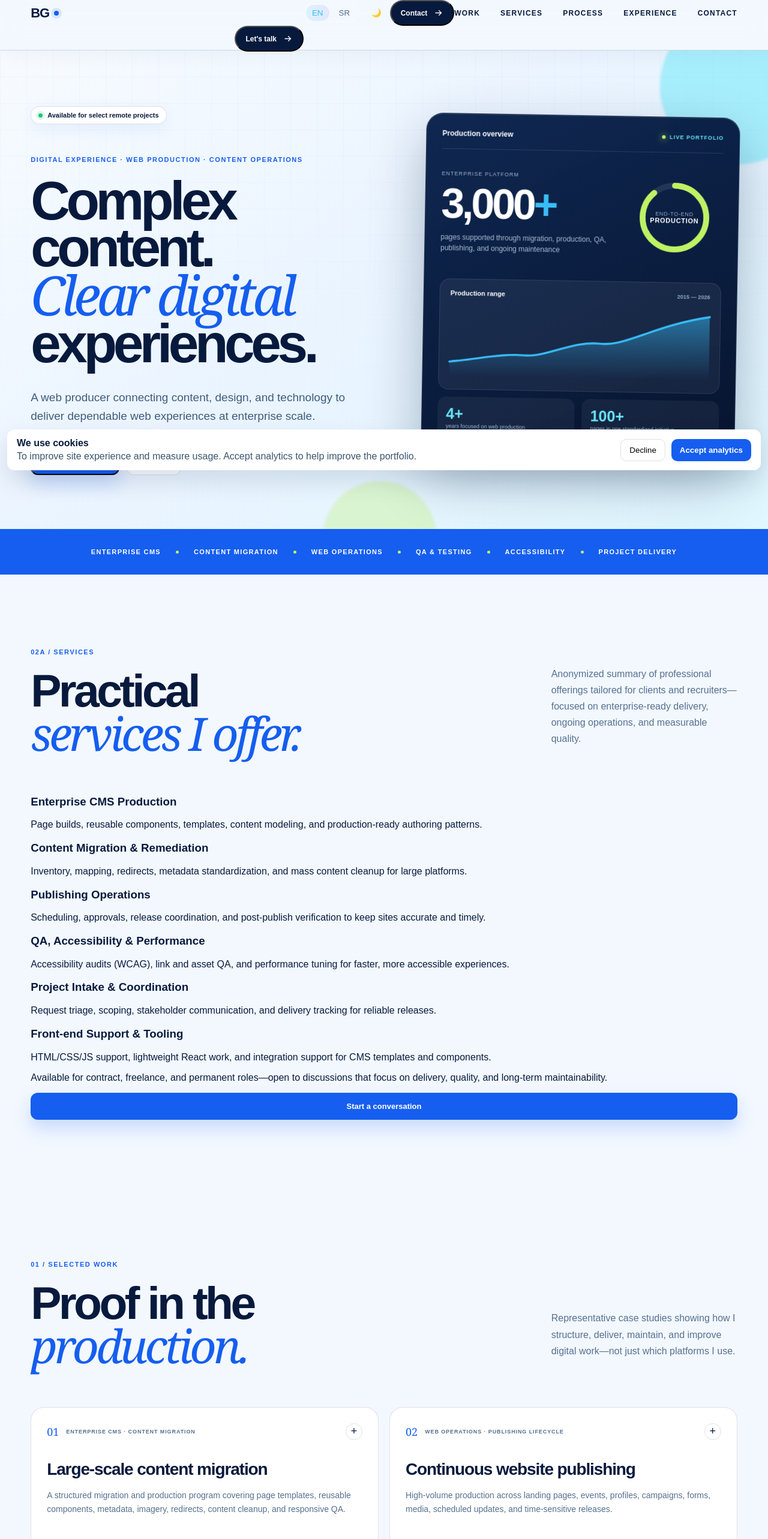
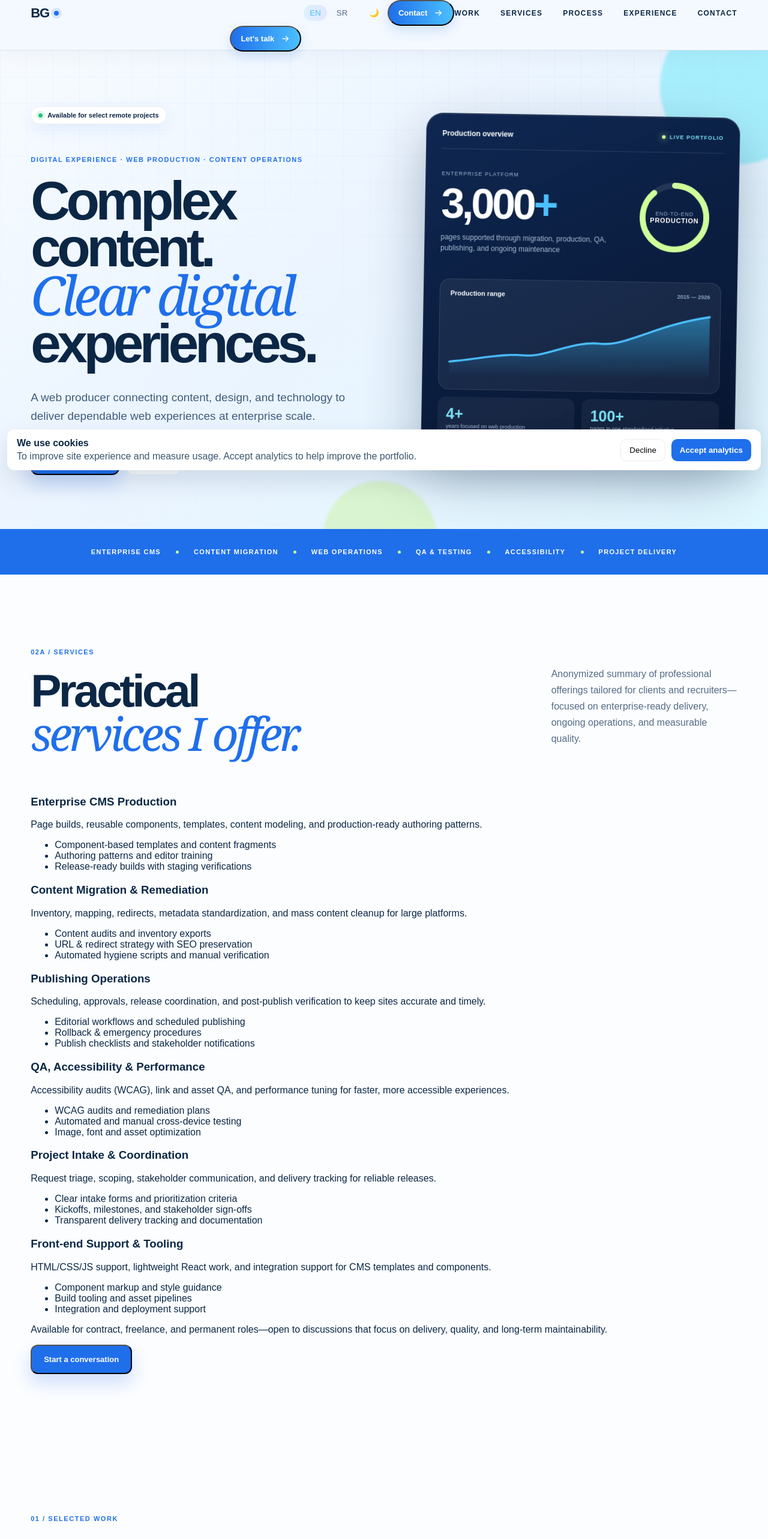
Before and after one commit to bokigolic/bojan-golic-portfolio-2026, a React (Vite) app: page / in a window 1280 px wide. Shown: the top 2566 px of the page at 60% size. Built offline with nearby package versions, Linux system fonts and the light colour scheme.

Commit message:
adding forms

```diff
--- a/src/App.jsx
+++ b/src/App.jsx
@@ -244,7 +244,14 @@ export default function Home() {
           <a href="#experience" onClick={() => setNavOpen(false)}>
             {t(locale, "nav.experience") || "Experience"}
           </a>
-          <a href="#contact" onClick={() => setNavOpen(false)}>
+          <a
+            href="#contact"
+            onClick={(e) => {
+              e.preventDefault();
+              setNavOpen(false);
+              setContactOpen(true);
+            }}
+          >
             {t(locale, "nav.contact") || "Contact"}
           </a>
         </nav>
@@ -301,6 +308,11 @@ export default function Home() {
               Page builds, reusable components, templates, content modeling, and
               production-ready authoring patterns.
             </p>
+            <ul>
+              <li>Component-based templates and content fragments</li>
+              <li>Authoring patterns and editor training</li>
+              <li>Release-ready builds with staging verifications</li>
+            </ul>
           </article>
           <article>
             <h3>Content Migration & Remediation</h3>
@@ -308,6 +320,11 @@ export default function Home() {
               Inventory, mapping, redirects, metadata standardization, and mass
               content cleanup for large platforms.
             </p>
+            <ul>
+              <li>Content audits and inventory exports</li>
+              <li>URL & redirect strategy with SEO preservation</li>
+              <li>Automated hygiene scripts and manual verification</li>
+            </ul>
           </article>
           <article>
             <h3>Publishing Operations</h3>
@@ -315,6 +332,11 @@ export default function Home() {
               Scheduling, approvals, release coordination, and post-publish
               verification to keep sites accurate and timely.
             </p>
+            <ul>
+              <li>Editorial workflows and scheduled publishing</li>
+              <li>Rollback & emergency procedures</li>
+              <li>Publish checklists and stakeholder notifications</li>
+            </ul>
           </article>
           <article>
             <h3>QA, Accessibility & Performance</h3>
@@ -322,6 +344,11 @@ export default function Home() {
               Accessibility audits (WCAG), link and asset QA, and performance
               tuning for faster, more accessible experiences.
             </p>
+            <ul>
+              <li>WCAG audits and remediation plans</li>
+              <li>Automated and manual cross-device testing</li>
+              <li>Image, font and asset optimization</li>
+            </ul>
           </article>
           <article>
             <h3>Project Intake & Coordination</h3>
@@ -329,6 +356,11 @@ export default function Home() {
               Request triage, scoping, stakeholder communication, and delivery
               tracking for reliable releases.
             </p>
+            <ul>
+              <li>Clear intake forms and prioritization criteria</li>
+              <li>Kickoffs, milestones, and stakeholder sign-offs</li>
+              <li>Transparent delivery tracking and documentation</li>
+            </ul>
           </article>
           <article>
             <h3>Front-end Support & Tooling</h3>
@@ -336,6 +368,11 @@ export default function Home() {
               HTML/CSS/JS support, lightweight React work, and integration
               support for CMS templates and components.
             </p>
+            <ul>
+              <li>Component markup and style guidance</li>
+              <li>Build tooling and asset pipelines</li>
+              <li>Integration and deployment support</li>
+            </ul>
           </article>
         </div>
         <div className="services-cta">
@@ -344,9 +381,13 @@ export default function Home() {
             discussions that focus on delivery, quality, and long-term
             maintainability.
           </p>
-          <a className="button primary" href="#contact">
+          <button
+            type="button"
+            className="button primary"
+            onClick={() => setContactOpen(true)}
+          >
             Start a conversation
-          </a>
+          </button>
         </div>
       </section>
 
@@ -555,6 +596,7 @@ export default function Home() {
             <input type="hidden" name="form-name" value="contact" />
             <input type="hidden" name="bot-field" value="" />
           </form>
+          onSecondaryClick={() => setContactOpen(true)}
         </div>
         <div className="footer-title">BG</div>
         <div className="footer-meta">
--- a/src/components/ContactModal.jsx
+++ b/src/components/ContactModal.jsx
@@ -78,8 +78,10 @@ export default function ContactModal({ open, onClose }) {
           setShowSuccessAnim(true);
         } else setStatus("error");
       } else {
-        // Fall back to normal form submit to same page (Netlify detection)
-        form.submit();
+        // No remote endpoint configured — avoid submitting the form which can
+        // cause a full page navigation. Show success state and keep modal open
+        // so the user sees confirmation. Netlify static detection keeps the
+        // hidden form in the markup.
         setStatus("success");
         setShowSuccessAnim(true);
       }
--- a/src/components/Hero.jsx
+++ b/src/components/Hero.jsx
@@ -3,6 +3,7 @@ export default function Hero({
   leadText,
   primaryLabel,
   secondaryLabel,
+  onSecondaryClick,
 }) {
   return (
     <section className="hero-modern" aria-label="Hero">
@@ -29,9 +30,14 @@ export default function Hero({
           >
             {primaryLabel}
           </button>
-          <a className="button secondary" href="#contact">
+          <button
+            type="button"
+            className="button secondary"
+            onClick={onSecondaryClick}
+            aria-label={secondaryLabel}
+          >
             {secondaryLabel}
-          </a>
+          </button>
         </div>
       </div>
 
--- a/src/portfolio.css
+++ b/src/portfolio.css
@@ -1,13 +1,13 @@
 :root {
-  --navy: #071a3d;
-  --blue: #155eef;
-  --sky: #38bdf8;
-  --cyan: #67e8f9;
-  --lime: #bef264;
-  --paper: #f3f8ff;
-  --white: #fff;
-  --muted: #56708f;
-  --border: rgba(7, 26, 61, 0.13);
+  --navy: #0b2745;
+  --blue: #1f6feb;
+  --sky: #4bc0ff;
+  --cyan: #7de3f7;
+  --lime: #cfff9a;
+  --paper: #fbfdff;
+  --white: #ffffff;
+  --muted: #556b86;
+  --border: rgba(11, 39, 69, 0.08);
 }
 
 /* Accessibility helpers */
@@ -386,11 +386,12 @@ body {
   align-items: center;
   gap: 10px;
   padding: 11px 16px;
-  background: var(--navy);
+  background: linear-gradient(90deg, var(--blue), var(--sky));
   color: white;
   border-radius: 99px;
-  font-size: 12px;
-  font-weight: 800;
+  font-size: 13px;
+  font-weight: 900;
+  box-shadow: 0 8px 20px rgba(31, 111, 235, 0.18);
 }
 .nav-cta svg,
 .button svg,
@@ -476,6 +477,9 @@ footer a:hover svg {
   display: flex;
   gap: 12px;
   margin-top: 34px;
+  transition:
+    transform 220ms ease,
+    opacity 220ms ease;
 }
 .button {
   display: flex;
@@ -486,6 +490,13 @@ footer a:hover svg {
   border-radius: 12px;
   font-size: 13px;
   font-weight: 900;
+  transition:
+    transform 160ms ease,
+    box-shadow 160ms ease;
+}
+.button:hover {
+  transform: translateY(-4px);
+  box-shadow: 0 12px 30px rgba(14, 38, 81, 0.08);
 }
 .button.primary {
   background: var(--blue);
```
Also changed, not shown: 1 other file (tests, documents, lock files or other folders).
